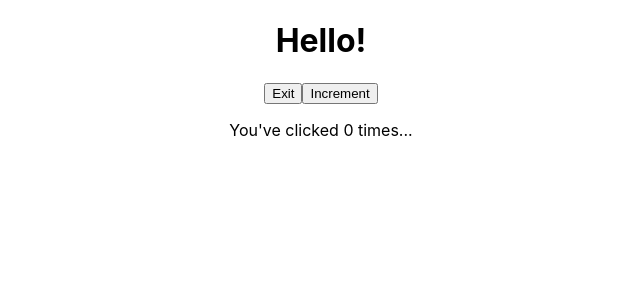
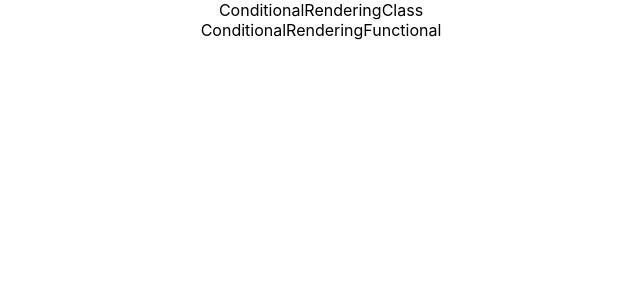
Before and after one commit to AndypSheridan/github-react, a React (Create React App) app in the folder my-app/: page / in a window 1280 px wide. Shown: the top 300 px of the page, without its empty margins (319-959 px from the left). Built offline with nearby package versions, Linux system fonts and the light colour scheme.

Commit message:
Add conditional rendering files

```diff
--- a/my-app/src/App.js
+++ b/my-app/src/App.js
@@ -2,14 +2,25 @@
 import './App.css';
 // import StatefulGreeting from './components/StatefulGreeting';
 // import StatefulGreetingWithCallback from './components/StatefulGreetingWithCallback';
-import StatefulGreetingWithPrevState from './components/StatefulGreetingWithPrevState';
+// import StatefulGreetingWithPrevState from './components/StatefulGreetingWithPrevState';
+// import EventsFunctional from './components/EventsFunctional';
+// import EventsClass from './components/EventsClass';
+// import EventBinding from './components/EventBinding';
+import ConditionalRenderingClass from './components/ConditionalRenderingClass';
+import ConditionalRenderingFunctional from './components/ConditionalRenderingFunctional';
+
 
 function App() {
   return (
     <div className="App">
       {/* <FunctionalGreeting /> */}
       {/* FunctionalGreetingWithProps greeting="Nice to meet you!" name="Andy" */}
-      <StatefulGreetingWithPrevState />
+      {/* <StatefulGreetingWithPrevState /> */}
+      {/* <EventsFunctional />
+      <EventsClass /> */}
+      {/* <EventBinding /> */}
+      <ConditionalRenderingClass />
+      <ConditionalRenderingFunctional />
     </div>
   );
 }
--- /dev/null
+++ b/my-app/src/components/ConditionalRenderingClass.js
@@ -0,0 +1,11 @@
+import React, { Component } from 'react'
+
+export class ConditionalRenderingClass extends Component {
+  render() {
+    return (
+      <div>ConditionalRenderingClass</div>
+    )
+  }
+}
+
+export default ConditionalRenderingClass
--- /dev/null
+++ b/my-app/src/components/ConditionalRenderingFunctional.js
@@ -0,0 +1,9 @@
+import React from 'react'
+
+function ConditionalRenderingFunctional() {
+  return (
+    <div>ConditionalRenderingFunctional</div>
+  )
+}
+
+export default ConditionalRenderingFunctional
--- /dev/null
+++ b/my-app/src/components/EventBinding.js
@@ -0,0 +1,39 @@
+import React from "react";
+
+class EventBinding extends React.Component{
+
+    constructor(props) {
+        super(props);
+        this.state = {
+            introduction: "Hello!",
+            buttonText: "Exit",
+        };
+        // A --  this.handleClick = this.handleClick.bind(this)
+    }
+
+    // handleClick() {
+    //     this.setState({
+    //         introduction: "Goodbye!"
+    //     });
+    //     console.log(this.state.introduction);
+    // }
+
+    handleClick = () => {
+        this.setState({
+            introduction: "Goodbye!"
+        });
+        console.log(this.state.introduction);
+    }
+
+    render() {
+        return (
+            <div>
+                <h1>{this.state.introduction} {this.props.greeting}</h1>
+                {/* <button onClick={() => this.handleClick()}>{this.state.buttonText}</button> */}
+                 <button onClick={this.handleClick}>{this.state.buttonText}</button>
+            </div>
+        )
+    }
+}
+
+export default EventBinding;
--- /dev/null
+++ b/my-app/src/components/EventsClass.js
@@ -0,0 +1,18 @@
+import React, { Component } from 'react'
+
+export class EventsClass extends Component {
+
+    clickHandler(){
+        console.log("Clicked the class button")
+    }
+
+  render() {
+    return (
+      <div>
+        <button onClick={this.clickHandler}>click me - class component</button>
+      </div>
+    )
+  }
+}
+
+export default EventsClass
--- /dev/null
+++ b/my-app/src/components/EventsFunctional.js
@@ -0,0 +1,16 @@
+import React from 'react'
+
+function EventsFunctional() {
+
+    function clickHandler(){
+        console.log("Clicked the function button")
+    }
+
+  return (
+    <div>
+        <button onClick={clickHandler}>click me - functional component</button>
+    </div>
+  )
+}
+
+export default EventsFunctional
```
